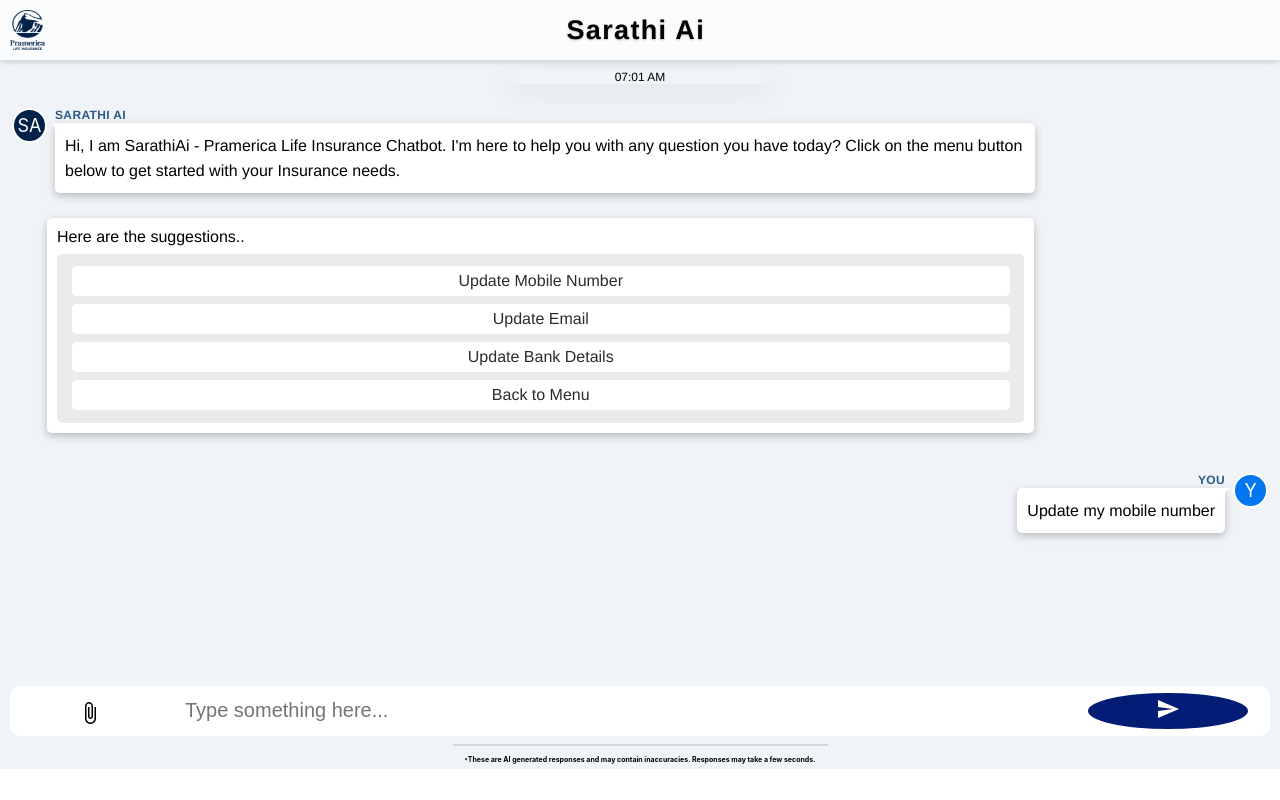
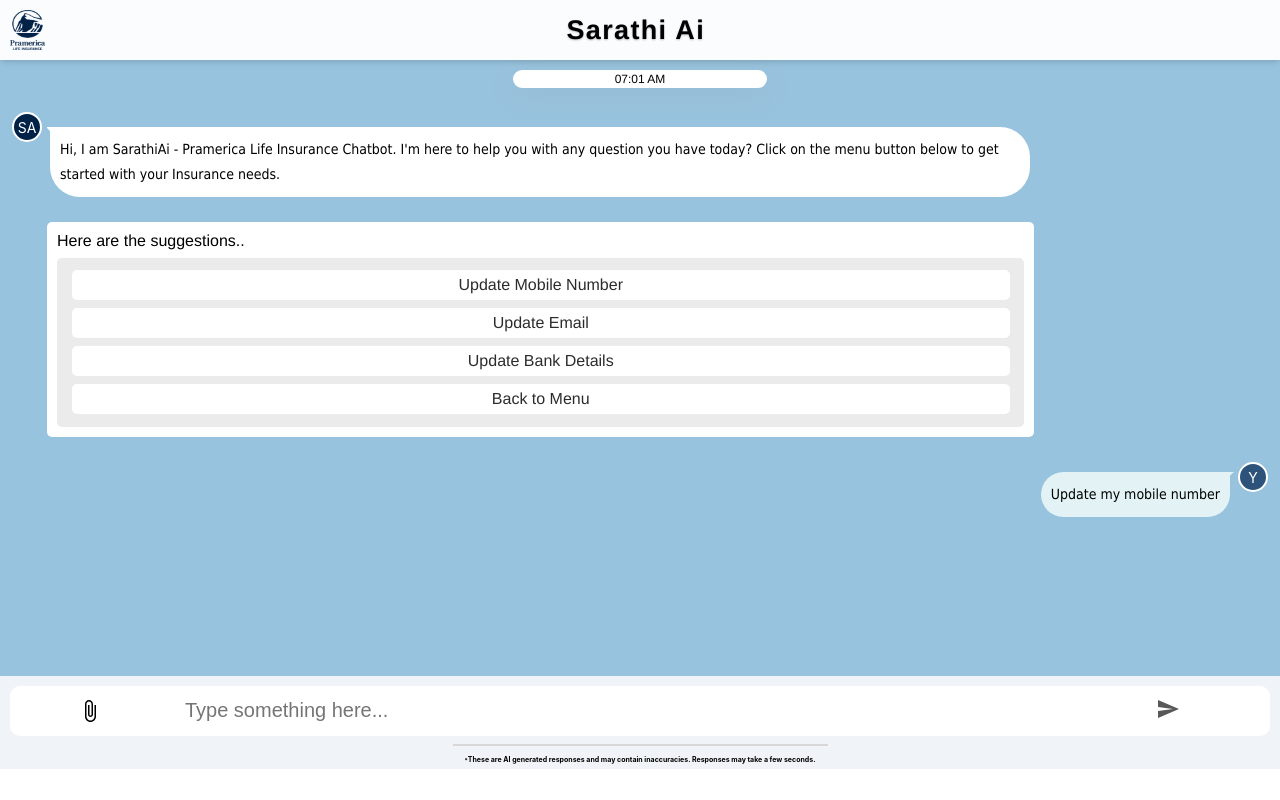
Before and after one commit to Abhinav-Desh/SarathiUI, a React (Create React App) app in the folder sarathiui/: page / in a window 1280 px wide. Built offline with nearby package versions, Linux system fonts and the light colour scheme.

Commit message:
change ui

```diff
--- a/sarathiui/src/App.css
+++ b/sarathiui/src/App.css
@@ -98,11 +98,12 @@
   height: 77vh;
   overflow: auto;
   padding: 10px 7px;
-  background-color: #f0f4f8;
+  /* background-color: #dadada; */
+  background-color: #98c3de;
 }
 
 .mainContent-content{
-  height: 100%;
+  height: 100vh;
   width: 100%;
   display: flex;
   flex-direction: column;
@@ -119,11 +120,12 @@
 
 .time-live{
   width: 20%;
-  /* background-color: #ffffff;; */
   font-family: Helvetica;
   text-align: center;
   font-size: 12px;
-  border-radius: 5px;
+  padding: 2px;
+  border-radius: 20px;
+  background-color: #fff;
   font-weight: 500;
   box-shadow: rgba(149, 157, 165, 0.2) 0px 8px 24px;
 }
@@ -137,9 +139,9 @@
 }
 
 .sender-logo{
-  height: 35px;
+  height: 30px;
   position: relative;
-  width: 35px;
+  width: 30px;
   border-radius: 50%;
   background-color:  #002247;
   border: 2px solid #fff;
@@ -148,21 +150,22 @@
   display: flex;
   align-items: center;
   justify-content: center;
-  font-size: 18px;
+  font-size: 14px;
   /* margin-top: 10px; */
 }
 
 .sender-message {
-  border-radius: 5px;
+  border-radius: 30px;
   max-width: 78%;
   padding: 10px;
   background-color: #fff;
-  font-family: Helvetica;
+  font-family: tahoma;
   color: black;
   position: relative;
   margin-top: 20px;
+  font-size: 14px;
   border-top-left-radius: 0;
-  box-shadow: #0000003d 0px 3px 8px;
+  /* box-shadow: #0000003d 0px 3px 8px; */
 }
 
 .sender-message::before {
@@ -202,7 +205,7 @@
   background-color: #fff;
   border-radius: 5px;
   /* border: 1px solid #dbdbdb; */
-  box-shadow: #0000003d 0px 3px 8px;
+  /* box-shadow: #0000003d 0px 3px 8px; */
   font-family: Helvetica;
 }
 
@@ -299,15 +302,15 @@
   width: 15%;
   border-radius: 10px;
   border: none;
-  padding: 10px;
+  padding: 8px;
   font-size: 20px;
 }
 
 
 .send{
   border-radius: 50%;
-  color: white;
-  background-color: rgb(2 29 117);
+  /* color: rgb(117, 49, 49); */
+  background-color: rgb(255, 255, 255);
   height: 80%;
   width: 13%;
   border: 2px solid #fff;
@@ -328,26 +331,27 @@
   content: "";
   position: absolute;
   top: 4px;
-  right: -5px;
+  right: -4px;
   width: 0;
   height: 0;
   border-top: 0px solid transparent;
   border-bottom: 9px solid transparent;
-  border-left: 10px solid #fff;
+  border-left: 10px solid #e3f2f4;
   transform: translateY(-45%);
 }
 
 .user-message{
-  border-radius: 5px;
+  border-radius: 30px;
   max-width: 78%;
   padding: 10px;
-  background-color: #fff;
-  font-family: Helvetica;
+  background-color: #e3f2f4;
+  font-family: tahoma;
   color: black;
   position: relative;
-  margin-top: 20px;
+  /* margin-top: 20px; */
+  font-size: 14px;
   border-top-right-radius: 0;
-  box-shadow: #0000003d 0px 3px 8px;
+  /* box-shadow: #0000003d 0px 3px 8px; */
 }
 
 .user-name{
@@ -361,16 +365,16 @@
   letter-spacing: 0.03em;
 }
 .user-logo{
-  height: 35px;
+  height: 30px;
   position: relative;
-  width: 35px;
+  width: 30px;
   border-radius: 50%;
-  background-color:  #0476f0;
+  background-color:  #2d537b;
   border: 2px solid #fff;
   color: #fff;
-  margin-top: 5px;
+  margin-top: -10px;
   display: flex;
   align-items: center;
   justify-content: center;
-  font-size: 18px;
+  font-size: 14px;
 }
--- a/sarathiui/src/components/Footer.tsx
+++ b/sarathiui/src/components/Footer.tsx
@@ -12,7 +12,7 @@
         <div className="something-type">
             <div className="attach-file"><AttachFileIcon style={{color:"rgb(146 146 146);"}}/></div>
             <input type="text" placeholder="Type something here..." className="text-something"/></div>
-        <button className="send"><SendIcon style={{color:'white'}}/></button>
+        <button className="send"><SendIcon style={{color:'#585858'}}/></button>
       </form>
       <div className="footer-text"> <sup>*</sup>These are AI generated responses and may contain inaccuracies. Responses may take a few seconds.</div>
       </div>
--- a/sarathiui/src/components/MainContent.tsx
+++ b/sarathiui/src/components/MainContent.tsx
@@ -34,7 +34,7 @@
             <div className="sender-logo">SA</div>
 
             <div className='sender-message'>
-            <div className="ai-name">SARATHI AI</div>
+            {/* <div className="ai-name">SARATHI AI</div> */}
                 <div className='sender-text' style={{lineHeight:'25px'}}> Hi, I am SarathiAi - Pramerica Life Insurance Chatbot. I'm here to help you with any question you have today?  Click on the menu button below to get started with your Insurance needs.
                 </div>
                 <div className="sender-timing"></div>
@@ -67,7 +67,7 @@
         <div className="user-content">
 
           <div className='user-message'>
-          <div className="user-name">YOU</div>
+          {/* <div className="user-name">YOU</div> */}
               <div className='user-text' style={{lineHeight:'25px'}}>Update my mobile number
               </div>
               </div>
```
